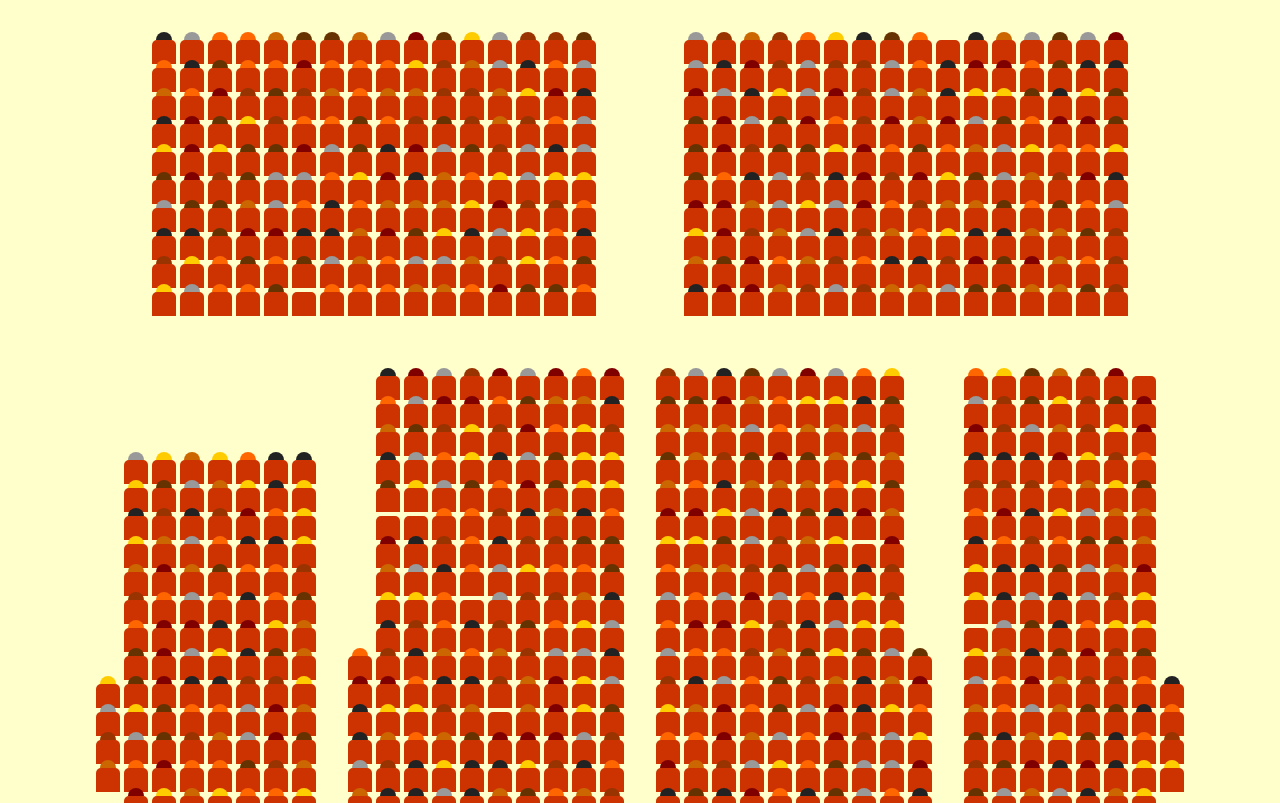
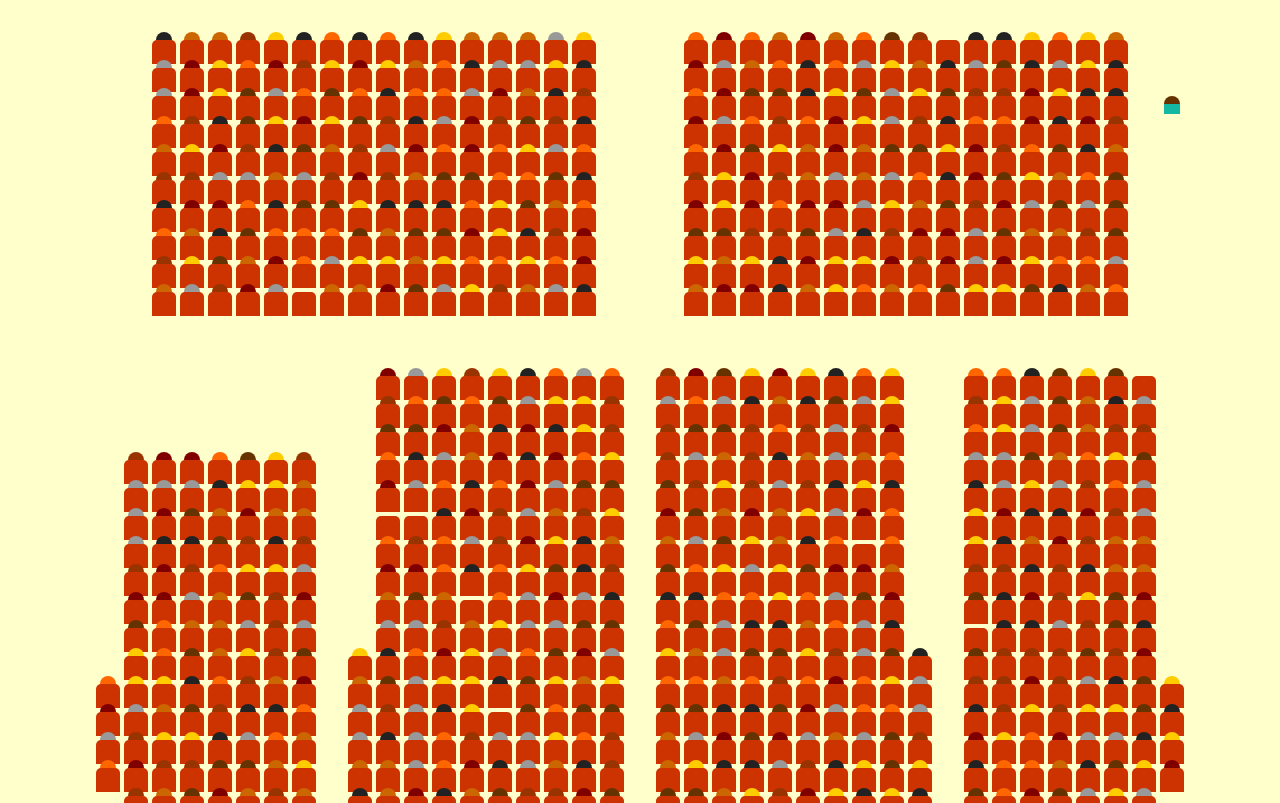
Before and after one commit to KateHoward10/steward-simulator, a Vue app: page / in a window 1280 px wide. Shown: the top 803 px of the page. Built offline with nearby package versions, Linux system fonts and the light colour scheme.

Commit message:
Add punter

```diff
--- a/src/App.vue
+++ b/src/App.vue
@@ -1,11 +1,13 @@
 <template>
   <div v-for="(square, index) in squares" :key="index">
-    <Seat v-if="square" :seat="square" :occupied="!emptySeats.includes(square)"></Seat>
+    <Punter v-if="!square && punters.includes(index)" :hairColour="getHairColour()" />
+    <Seat v-if="square" :number="square" :occupied="!emptySeats.includes(square)" :hairColour="getHairColour()"></Seat>
   </div>
 </template>
 
 <script>
 import Seat from './components/Seat.vue'
+import Punter from './components/Punter.vue'
 
 export default {
   name: 'App',
@@ -45,7 +47,9 @@ export default {
         0,0,"JJ35","JJ34","JJ33","JJ32","JJ31","JJ30","JJ29",0,"JJ28","JJ27","JJ26","JJ25","JJ24","JJ23","JJ22","JJ21","JJ20","JJ19",0,"JJ18","JJ17","JJ16","JJ15","JJ14","JJ13","JJ12","JJ11","JJ10","JJ9",0,"JJ8","JJ7","JJ6","JJ5","JJ4","JJ3","JJ2",0,0,
         0,0,"KK33","KK32","KK31","KK30","KK29","KK28","KK27",0,0,"KK26","KK25","KK24","KK23","KK22","KK21","KK20","KK19","KK18",0,"KK17","KK16","KK15","KK14","KK13","KK12","KK11","KK10","KK9",0,0,"KK8","KK7","KK6","KK5","KK4","KK3","KK2",0,0,
       ],
-      emptySeats: []
+      emptySeats: [],
+      punters: [121],
+      hairColours: ["#222", "#800000", "#cc6600", "#993300", "#ff6600", "#ffcc00", "#999", "#663300"]
     }
   },
   mounted() {
@@ -61,10 +65,14 @@ export default {
         empty.push(empty.includes(newSeat) ? getSeat() : newSeat);
       }
       return empty;
+    },
+    getHairColour() {
+      return this.hairColours[Math.random() * this.hairColours.length | 0];
     }
   },
   components: {
-    Seat
+    Seat,
+    Punter
   }
 }
 </script>
--- /dev/null
+++ b/src/components/Punter.vue
@@ -0,0 +1,36 @@
+<template>
+  <div class="punter">
+    <div class="head" :style="{ backgroundColor: hairColour }"></div>
+    <div class="body" :style="{ backgroundColor: bodyColour }"></div>
+  </div>
+</template>
+
+<script>
+export default {
+  name: 'Punter',
+  props: { hairColour: String },
+  data() {
+    return {
+      bodyColour: 'hsl(' + (Math.random() * 360) + ', 80%, 40%)'
+    }
+  }
+}
+</script>
+
+<style scoped>
+  .punter {
+    display: flex;
+    flex-direction: column;
+    align-items: center;
+  }
+  .head {
+    width: 16px;
+    height: 8px;
+    border-top-left-radius: 8px;
+    border-top-right-radius: 8px;
+  }
+  .body {
+    width: 16px;
+    height: 10px;
+  }
+</style>
--- a/src/components/Seat.vue
+++ b/src/components/Seat.vue
@@ -1,18 +1,13 @@
 <template>
   <div class="seat">
-    <div v-if="occupied" class="head" :style="{ backgroundColor: hairColours[Math.random() * hairColours.length | 0] }"></div>
+    <div v-if="occupied" class="hair" :style="{ backgroundColor: hairColour }"></div>
   </div>
 </template>
 
 <script>
 export default {
   name: 'Seat',
-  props: { occupied: Boolean },
-  data() {
-    return {
-      hairColours: ["#222", "#800000", "#cc6600", "#993300", "#ff6600", "#ffcc00", "#999", "#663300"]
-    }
-  }
+  props: { occupied: Boolean, hairColour: String }
 }
 </script>
 
@@ -27,13 +22,12 @@ export default {
     border-top-right-radius: 5px;
     position: relative;
   }
-  .head {
+  .hair {
     position: absolute;
     width: 16px;
     height: 8px;
     border-top-left-radius: 8px;
     border-top-right-radius: 8px;
-    background-color: #000;
     margin: -8px 4px 0;
   }
 </style>
```
